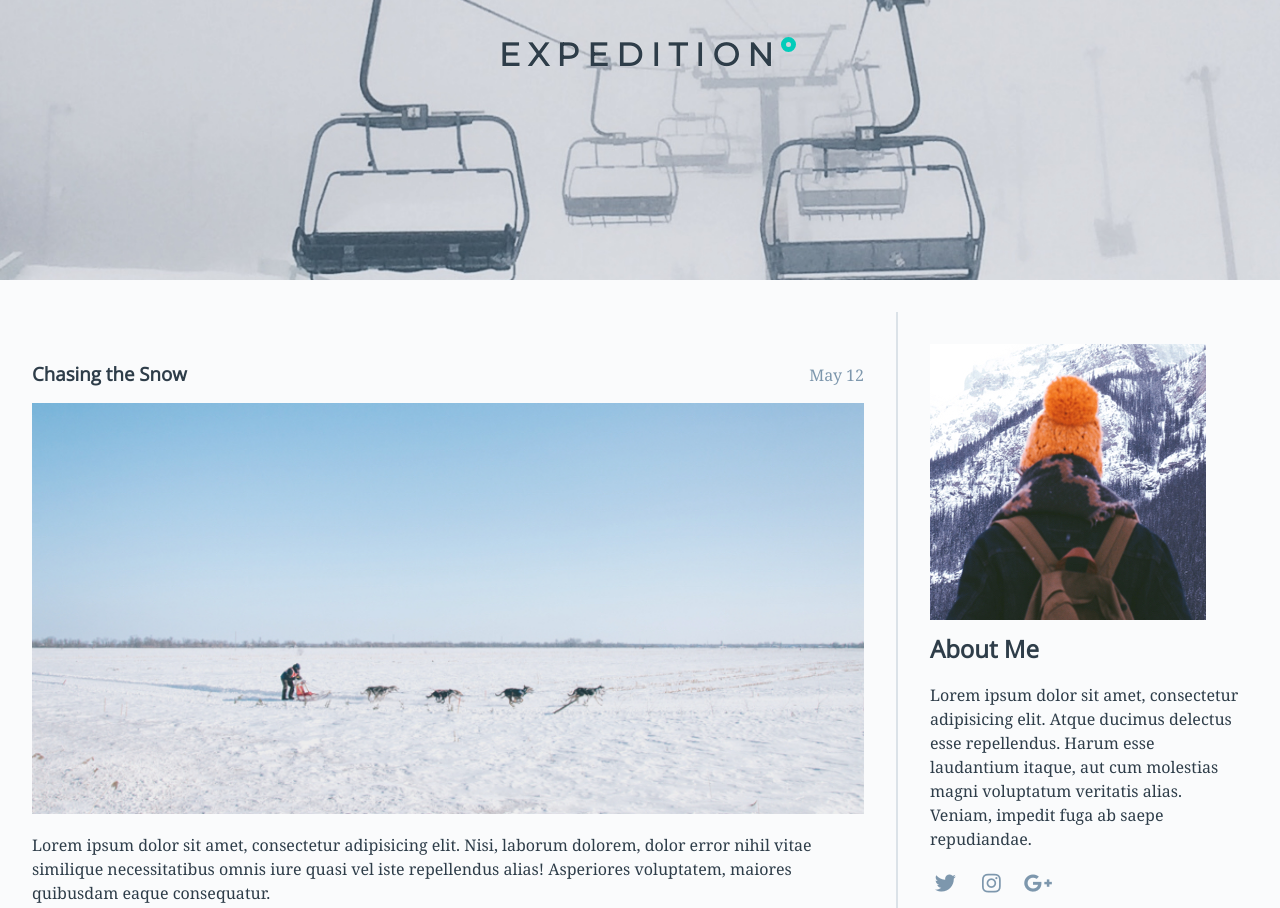
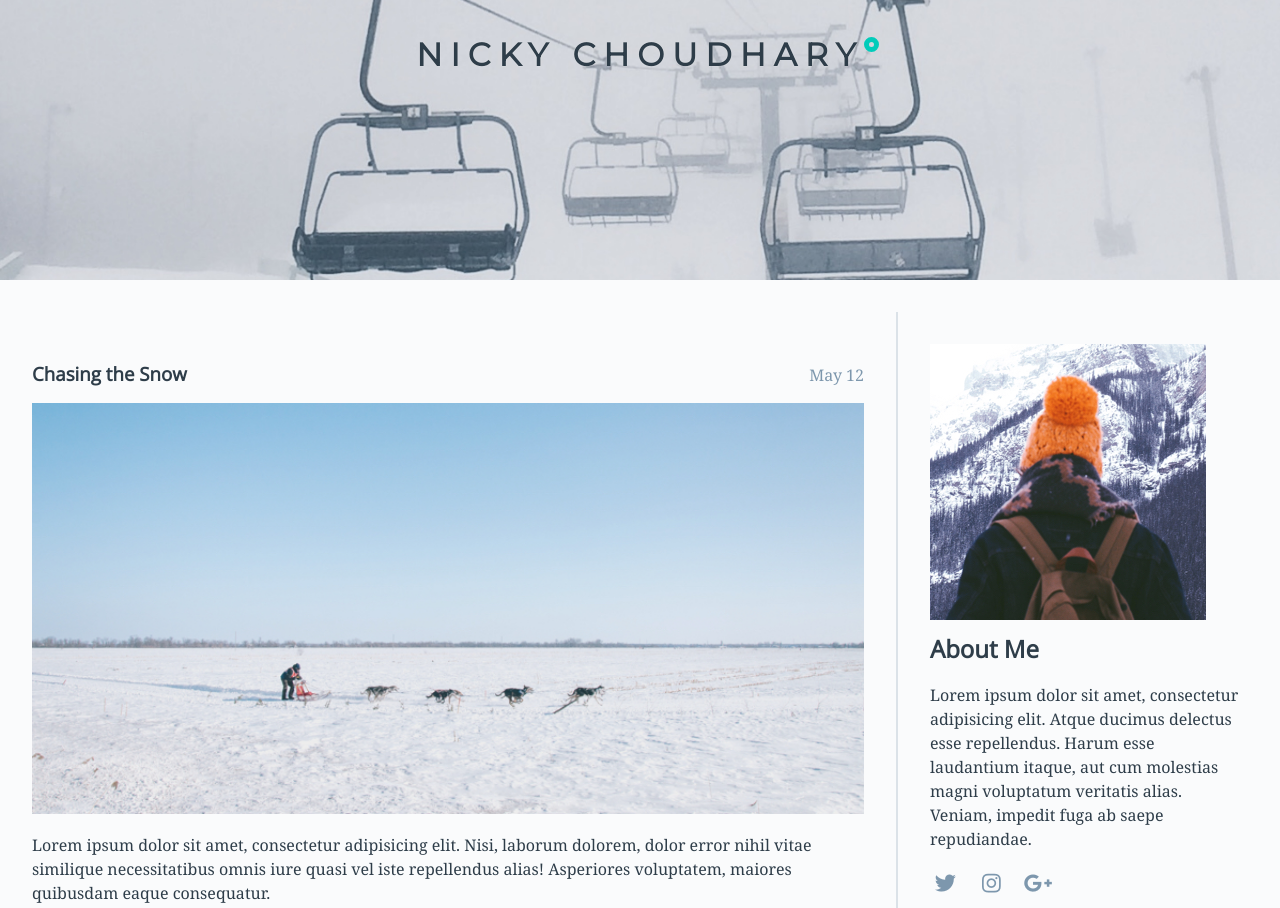
Before and after one commit to NICKY4880/gray, a plain HTML site: page index.html in a window 1280 px wide. Shown: the top 908 px of the page. Drawn offline with nearby package versions, Linux system fonts and the light colour scheme.

Commit message:
Update index.html

```diff
--- a/index.html
+++ b/index.html
@@ -2,7 +2,7 @@
 <html lang="en">
 <head>
     <meta charset="utf-8">
-    <title>Blog Project</title>
+    <title>Nicky Choudhary</title>
     <meta name="viewport" content="width=device-width, initial-scale=1">
     <meta name="description" content="">
     <link rel="stylesheet" href="https://fonts.googleapis.com/css?family=Montserrat|Open+Sans">
@@ -12,7 +12,7 @@
 <body>
 
     <header class="page-header">
-        <h1>Expedition</h1>
+        <h1>Nicky Choudhary</h1>
     </header>
 
     <div class="container">
```
